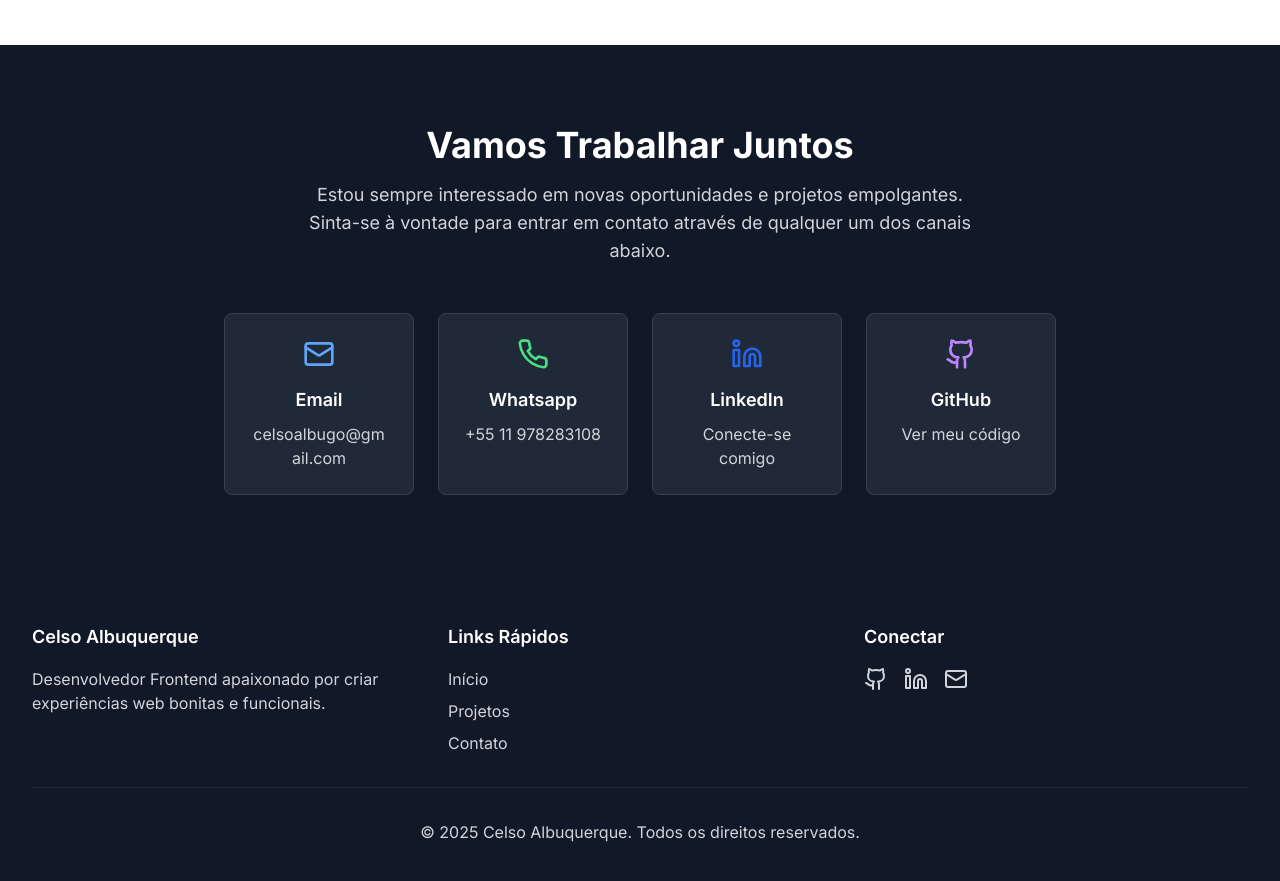
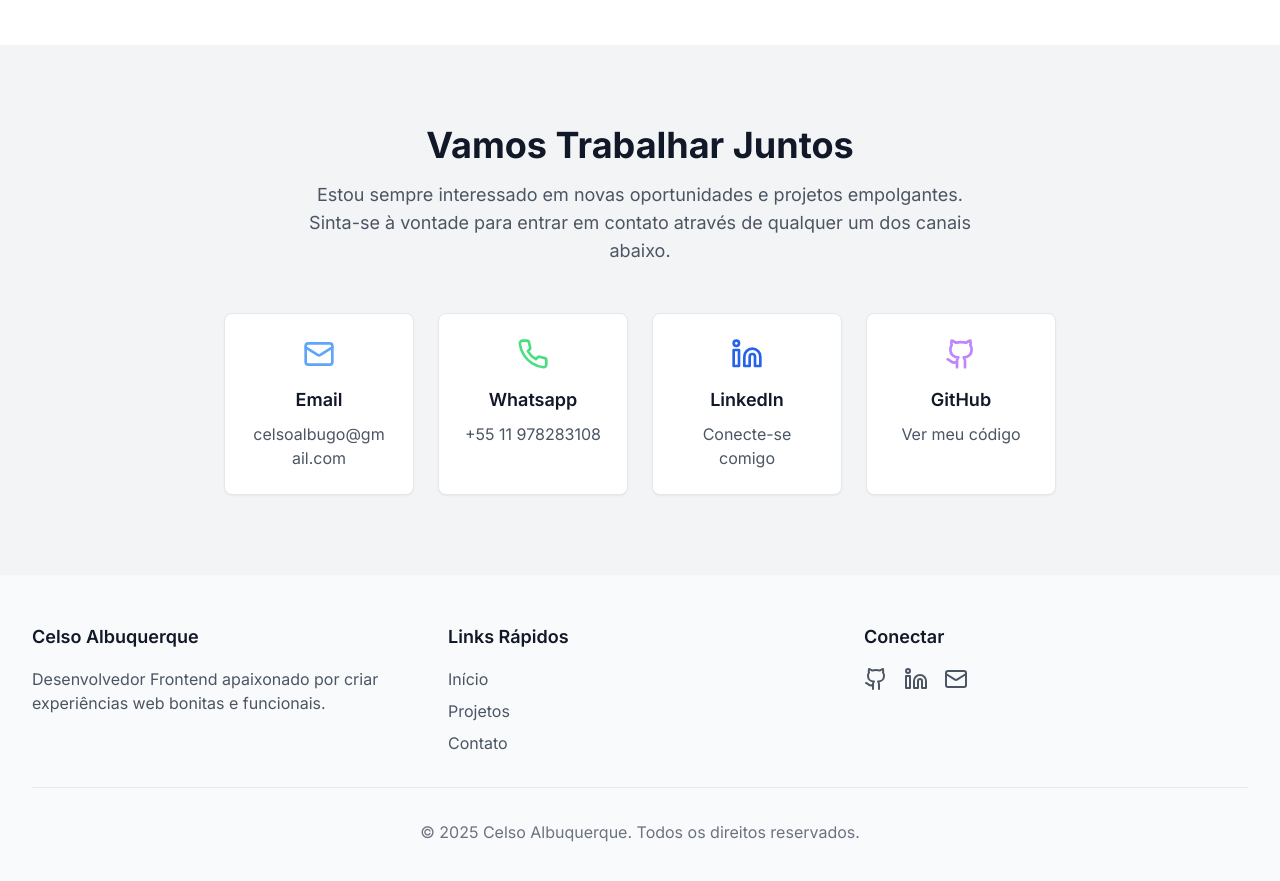
Before and after one commit to Celsocag/portifolio, a Next.js app: page / in a window 1280 px wide. Shown: the part 3980-4861 px from the top of the page. Built offline with nearby package versions, Linux system fonts and the light colour scheme.

Commit message:
fix theme

```diff
--- a/app/page.tsx
+++ b/app/page.tsx
@@ -464,15 +464,15 @@ export default function Home() {
       {/* Contact Section */}
       <section
         id="contact"
-        className="bg-gray-900 py-20 text-white transition-colors duration-300 dark:bg-gray-800"
+        className="py-20 bg-gray-100 dark:bg-gray-900 transition-colors duration-300"
         aria-labelledby="contact-heading"
       >
         <div className="mx-auto max-w-4xl px-4 sm:px-6 lg:px-8">
           <div className="mb-12 text-center">
-            <h2 id="contact-heading" className="mb-4 text-3xl font-bold md:text-4xl">
+            <h2 id="contact-heading" className="text-3xl md:text-4xl font-bold mb-4 text-gray-900 dark:text-white transition-colors duration-300">
               {t("contactTitle")}
             </h2>
-            <p className="mx-auto max-w-2xl text-lg text-gray-300">{t("contactDescription")}</p>
+            <p className="text-lg text-gray-600 dark:text-gray-300 max-w-2xl mx-auto transition-colors duration-300">{t("contactDescription")}</p>
           </div>
 
           <div
@@ -483,7 +483,7 @@ export default function Home() {
             {/* Email */}
             <a
               href="mailto:celsoalbugo@gmail.com"
-              className="group rounded-lg border border-gray-700 bg-gray-800 p-6 transition-all duration-300 hover:scale-105 hover:transform hover:border-blue-500 focus-visible:outline-blue-500 dark:border-gray-600 dark:bg-gray-700"
+              className="group bg-white dark:bg-gray-800 p-6 rounded-lg border border-gray-200 dark:border-gray-700 hover:border-blue-500 dark:hover:border-blue-400 transition-all duration-300 hover:transform hover:scale-105 focus-visible:outline-blue-500 shadow-sm hover:shadow-md"
               role="listitem"
               aria-label="Enviar email para celsoalbugo@gmail.com"
             >
@@ -492,8 +492,8 @@ export default function Home() {
                   className="mx-auto mb-4 h-8 w-8 text-blue-400 transition-colors group-hover:text-blue-300"
                   aria-hidden="true"
                 />
-                <h3 className="mb-2 text-lg font-semibold">{t("email")}</h3>
-                <p className="mx-auto max-w-xs break-words text-gray-300 transition-colors group-hover:text-white">
+                <h3 className="text-lg font-semibold mb-2 text-gray-900 dark:text-white transition-colors duration-300">{t("email")}</h3>
+                <p className="mx-auto max-w-xs break-words text-gray-600 dark:text-gray-300 group-hover:text-gray-900 dark:group-hover:text-white transition-colors">
                   celsoalbugo@gmail.com
                 </p>
               </div>
@@ -504,7 +504,7 @@ export default function Home() {
               href="https://wa.me/5511978283108"
               target="_blank"
               rel="noopener noreferrer"
-              className="group rounded-lg border border-gray-700 bg-gray-800 p-6 transition-all duration-300 hover:scale-105 hover:transform hover:border-green-500 focus-visible:outline-green-500 dark:border-gray-600 dark:bg-gray-700"
+                 className="group bg-white dark:bg-gray-800 p-6 rounded-lg border border-gray-200 dark:border-gray-700 hover:border-green-500 dark:hover:border-green-400 transition-all duration-300 hover:transform hover:scale-105 focus-visible:outline-green-500 shadow-sm hover:shadow-md"
               role="listitem"
               aria-label="Ligar para +55 11 978283108"
             >
@@ -513,8 +513,8 @@ export default function Home() {
                   className="mx-auto mb-4 h-8 w-8 text-green-400 transition-colors group-hover:text-green-300"
                   aria-hidden="true"
                 />
-                <h3 className="mb-2 text-lg font-semibold">{t("phone")}</h3>
-                <p className="text-gray-300 transition-colors group-hover:text-white">+55 11 978283108</p>
+                <h3 className="text-lg font-semibold mb-2 text-gray-900 dark:text-white transition-colors duration-300">{t("phone")}</h3>
+                <p className="text-gray-600 dark:text-gray-300 group-hover:text-gray-900 dark:group-hover:text-white transition-colors">+55 11 978283108</p>
               </div>
             </a>
 
@@ -523,7 +523,7 @@ export default function Home() {
               href="https://linkedin.com/in/celso-gonçalves/"
               target="_blank"
               rel="noopener noreferrer"
-              className="group rounded-lg border border-gray-700 bg-gray-800 p-6 transition-all duration-300 hover:scale-105 hover:transform hover:border-blue-600 focus-visible:outline-blue-600 dark:border-gray-600 dark:bg-gray-700"
+              className="group bg-white dark:bg-gray-800 p-6 rounded-lg border border-gray-200 dark:border-gray-700 hover:border-blue-600 dark:hover:border-blue-500 transition-all duration-300 hover:transform hover:scale-105 focus-visible:outline-blue-600 shadow-sm hover:shadow-md"
               role="listitem"
               aria-label="Conectar no LinkedIn (abre em nova aba)"
             >
@@ -532,8 +532,8 @@ export default function Home() {
                   className="mx-auto mb-4 h-8 w-8 text-blue-600 transition-colors group-hover:text-blue-500"
                   aria-hidden="true"
                 />
-                <h3 className="mb-2 text-lg font-semibold">{t("linkedin")}</h3>
-                <p className="text-gray-300 transition-colors group-hover:text-white">{t("connectWithMe")}</p>
+                <h3 className="text-lg font-semibold mb-2 text-gray-900 dark:text-white transition-colors duration-300">{t("linkedin")}</h3>
+                <p className="text-gray-600 dark:text-gray-300 group-hover:text-gray-900 dark:group-hover:text-white transition-colors">{t("connectWithMe")}</p>
               </div>
             </a>
 
@@ -542,7 +542,7 @@ export default function Home() {
               href="https://github.com/Celsocag"
               target="_blank"
               rel="noopener noreferrer"
-              className="group rounded-lg border border-gray-700 bg-gray-800 p-6 transition-all duration-300 hover:scale-105 hover:transform hover:border-purple-500 focus-visible:outline-purple-500 dark:border-gray-600 dark:bg-gray-700"
+              className="group bg-white dark:bg-gray-800 p-6 rounded-lg border border-gray-200 dark:border-gray-700 hover:border-purple-500 dark:hover:border-purple-400 transition-all duration-300 hover:transform hover:scale-105 focus-visible:outline-purple-500 shadow-sm hover:shadow-md"
               role="listitem"
               aria-label="Ver perfil no GitHub (abre em nova aba)"
             >
@@ -551,8 +551,8 @@ export default function Home() {
                   className="mx-auto mb-4 h-8 w-8 text-purple-400 transition-colors group-hover:text-purple-300"
                   aria-hidden="true"
                 />
-                <h3 className="mb-2 text-lg font-semibold">{t("github")}</h3>
-                <p className="text-gray-300 transition-colors group-hover:text-white">{t("viewMyCode")}</p>
+                <h3 className="text-lg font-semibold mb-2 text-gray-900 dark:text-white transition-colors duration-300">{t("github")}</h3>
+                <p className="text-gray-600 dark:text-gray-300 group-hover:text-gray-900 dark:group-hover:text-white transition-colors">{t("viewMyCode")}</p>
               </div>
             </a>
           </div>
--- a/components/footer.tsx
+++ b/components/footer.tsx
@@ -10,12 +10,15 @@ export default function Footer() {
   const t = (key: keyof typeof import("@/lib/i18n").translations["pt-BR"]) => getTranslation(language, key)
 
   return (
-    <footer className="bg-gray-900 dark:bg-gray-800 text-white transition-colors duration-300" role="contentinfo">
+        <footer
+      className="bg-gray-50 dark:bg-gray-800 text-gray-900 dark:text-white transition-colors duration-300"
+      role="contentinfo"
+    >
       <div className="max-w-7xl mx-auto py-12 px-4 sm:px-6 lg:px-8">
         <div className="grid grid-cols-1 md:grid-cols-3 gap-8">
           <div>
             <h3 className="text-lg font-semibold mb-4">Celso Albuquerque</h3>
-            <p className="text-gray-300">{t("footerDescription")}</p>
+            <p className="text-gray-600 dark:text-gray-300 transition-colors duration-300">{t("footerDescription")}</p>
           </div>
 
           <div>
@@ -25,7 +28,7 @@ export default function Footer() {
                 <li>
                   <Link
                     href="/"
-                    className="text-gray-300 hover:text-white transition-colors focus-visible:outline-white"
+                       className="text-gray-600 dark:text-gray-300 hover:text-gray-900 dark:hover:text-white transition-colors focus-visible:outline-blue-500"
                   >
                     {t("home")}
                   </Link>
@@ -33,7 +36,7 @@ export default function Footer() {
                 <li>
                   <Link
                     href="/#projects"
-                    className="text-gray-300 hover:text-white transition-colors focus-visible:outline-white"
+                       className="text-gray-600 dark:text-gray-300 hover:text-gray-900 dark:hover:text-white transition-colors focus-visible:outline-blue-500"
                   >
                     {t("projects")}
                   </Link>
@@ -41,7 +44,7 @@ export default function Footer() {
                 <li>
                   <Link
                     href="/#contact"
-                    className="text-gray-300 hover:text-white transition-colors focus-visible:outline-white"
+                       className="text-gray-600 dark:text-gray-300 hover:text-gray-900 dark:hover:text-white transition-colors focus-visible:outline-blue-500"
                   >
                     {t("contact")}
                   </Link>
@@ -56,7 +59,7 @@ export default function Footer() {
               <Link
                 href="https://github.com/Celsocag"
                 target="_blank"
-                className="text-gray-300 hover:text-white transition-colors focus-visible:outline-white"
+                   className="text-gray-600 dark:text-gray-300 hover:text-gray-900 dark:hover:text-white transition-colors focus-visible:outline-blue-500"
                 aria-label="GitHub"
                 role="listitem"
               >
@@ -65,7 +68,7 @@ export default function Footer() {
               <Link
                 href="https://www.linkedin.com/in/celso-gon%C3%A7alves/"
                 target="_blank"
-                className="text-gray-300 hover:text-white transition-colors focus-visible:outline-white"
+                   className="text-gray-600 dark:text-gray-300 hover:text-gray-900 dark:hover:text-white transition-colors focus-visible:outline-blue-500"
                 aria-label="LinkedIn"
                 role="listitem"
               >
@@ -73,7 +76,7 @@ export default function Footer() {
               </Link>
               <Link
                 href="mailto:celsoalbugo@gmail.com"
-                className="text-gray-300 hover:text-white transition-colors focus-visible:outline-white"
+                   className="text-gray-600 dark:text-gray-300 hover:text-gray-900 dark:hover:text-white transition-colors focus-visible:outline-blue-500"
                 aria-label="Email"
                 role="listitem"
               >
@@ -83,8 +86,8 @@ export default function Footer() {
           </div>
         </div>
 
-        <div className="mt-8 pt-8 border-t border-gray-800 text-center">
-          <p className="text-gray-300">© 2025 Celso Albuquerque. {t("allRightsReserved")}</p>
+        <div className="mt-8 pt-8 border-t border-gray-200 dark:border-gray-700 text-center">
+          <p className="text-gray-500 dark:text-gray-400 transition-colors duration-300">© 2025 Celso Albuquerque. {t("allRightsReserved")}</p>
         </div>
       </div>
     </footer>
```
